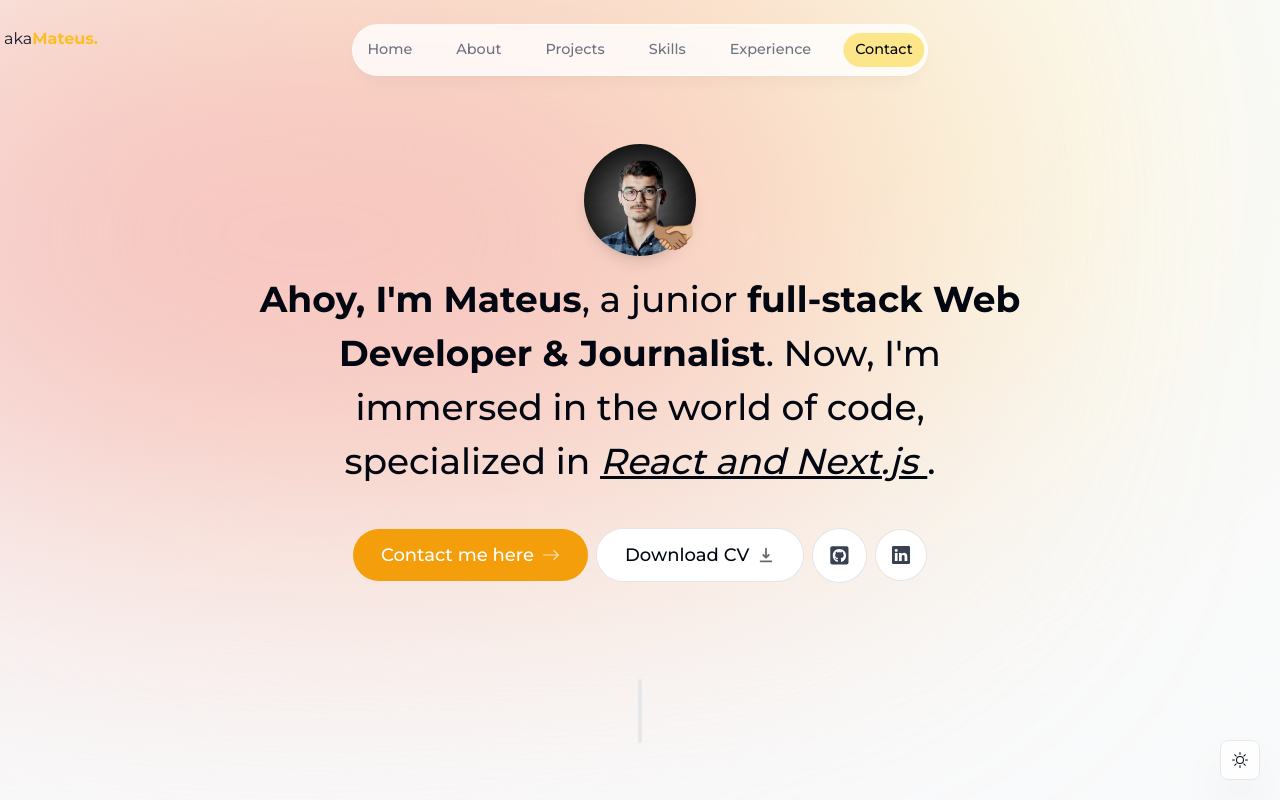
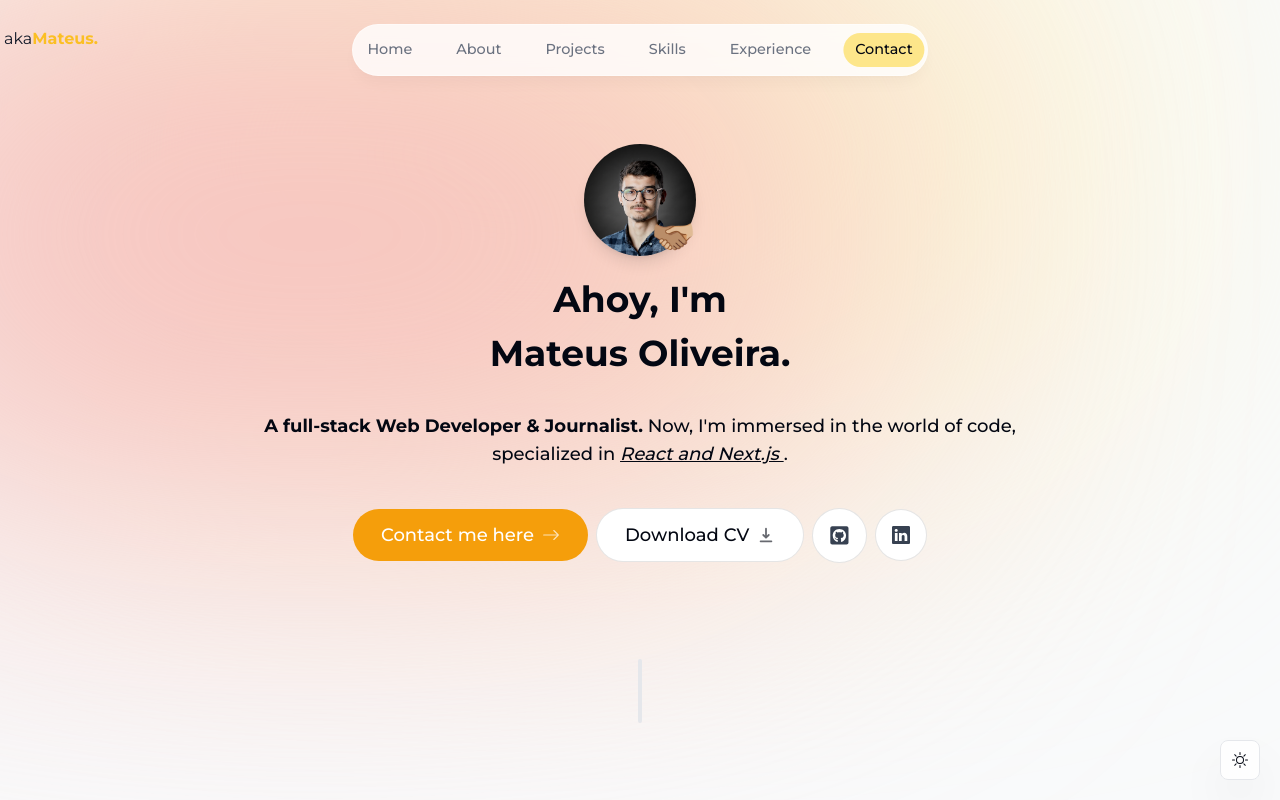
Before and after one commit to akamateus/portfolio, a Next.js app: page / in a window 1280 px wide. Shown: the top 800 px of the page. Built offline with nearby package versions, Linux system fonts and the light colour scheme; no server answers.

Commit message:
added paragraph

```diff
--- a/app/layout.tsx
+++ b/app/layout.tsx
@@ -11,7 +11,7 @@ import ModeContextProvider from "@/context/mode-context";
 const montserrat = Montserrat({ subsets: ["latin"] });
 
 export const metadata = {
-  title: "akaMateus • Web Dev",
+  title: "Home • akaMateus",
   description: "Mateus is a Junior full-stack developer & Journalist.",
 };
 
--- a/components/intro.tsx
+++ b/components/intro.tsx
@@ -60,16 +60,26 @@ export default function Intro() {
         </div>
       </div>
 
-      <motion.h1
+      <motion.div
         className="mb-10 mt-4 px-4 text-2xl font-medium !leading-[1.5] sm:text-4xl"
         initial={{ opacity: 0, y: 100 }}
         animate={{ opacity: 1, y: 0 }}
       >
-        <span className="font-bold">Ahoy, I'm Mateus</span>, a junior{" "}
-        <span className="font-bold">full-stack Web Developer & Journalist</span>
-        . Now, I'm immersed in the world of code, specialized in{" "}
-        <span className="  italic underline">React and Next.js </span>.
-      </motion.h1>
+        <h1 className="mb-8">
+          <span className="font-bold">
+            Ahoy, I'm
+            <br />
+            Mateus Oliveira.
+          </span>
+        </h1>
+        <p className="text-lg ">
+          <span className="font-bold">
+            A full-stack Web Developer & Journalist.
+          </span>{" "}
+          Now, I'm immersed in the world of code, specialized in{" "}
+          <span className="  italic underline">React and Next.js </span>.
+        </p>
+      </motion.div>
       <motion.div
         className="flex flex-col sm:flex-row items-center justify-center gap-2 px-4 text-lg font-medium"
         initial={{ opacity: 0, y: 100 }}
```
